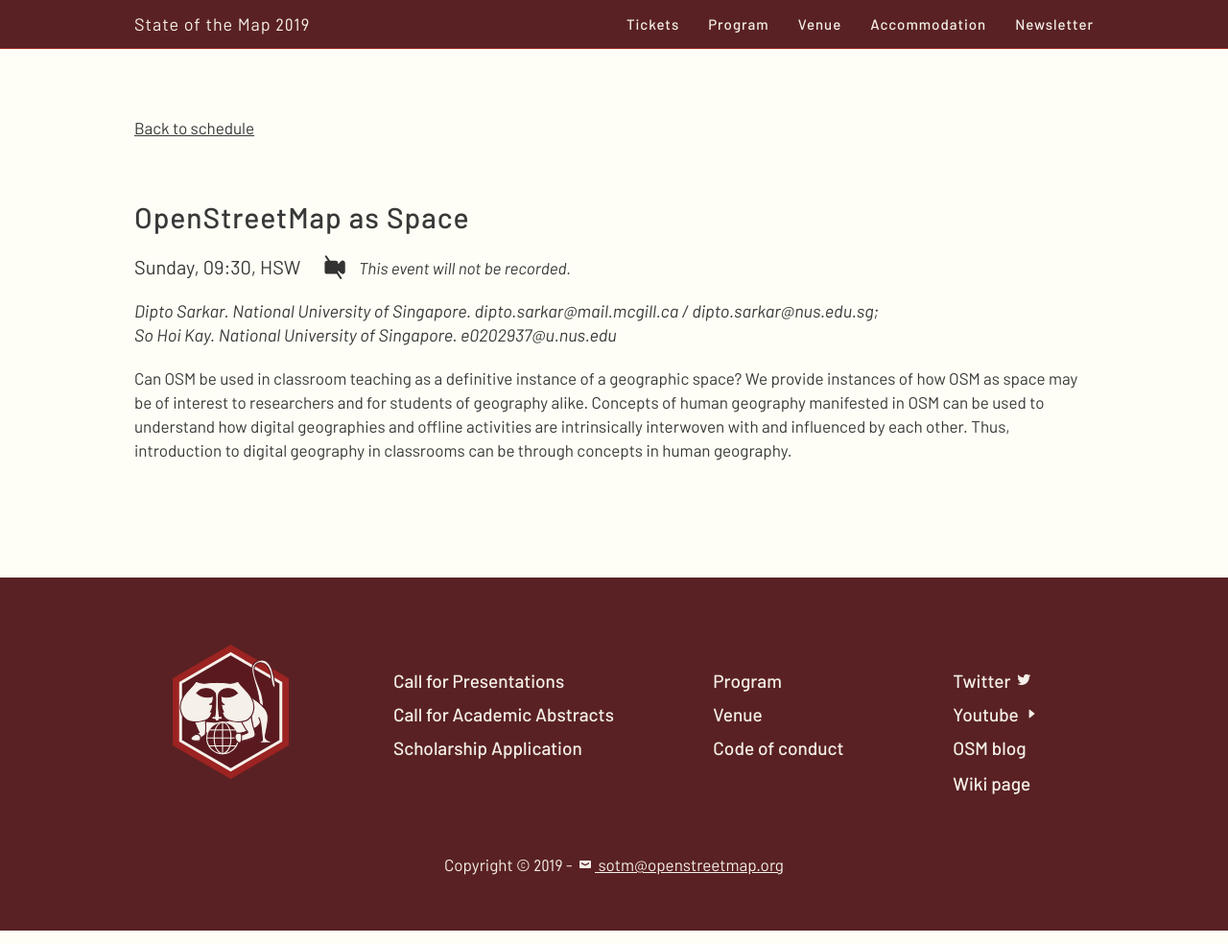
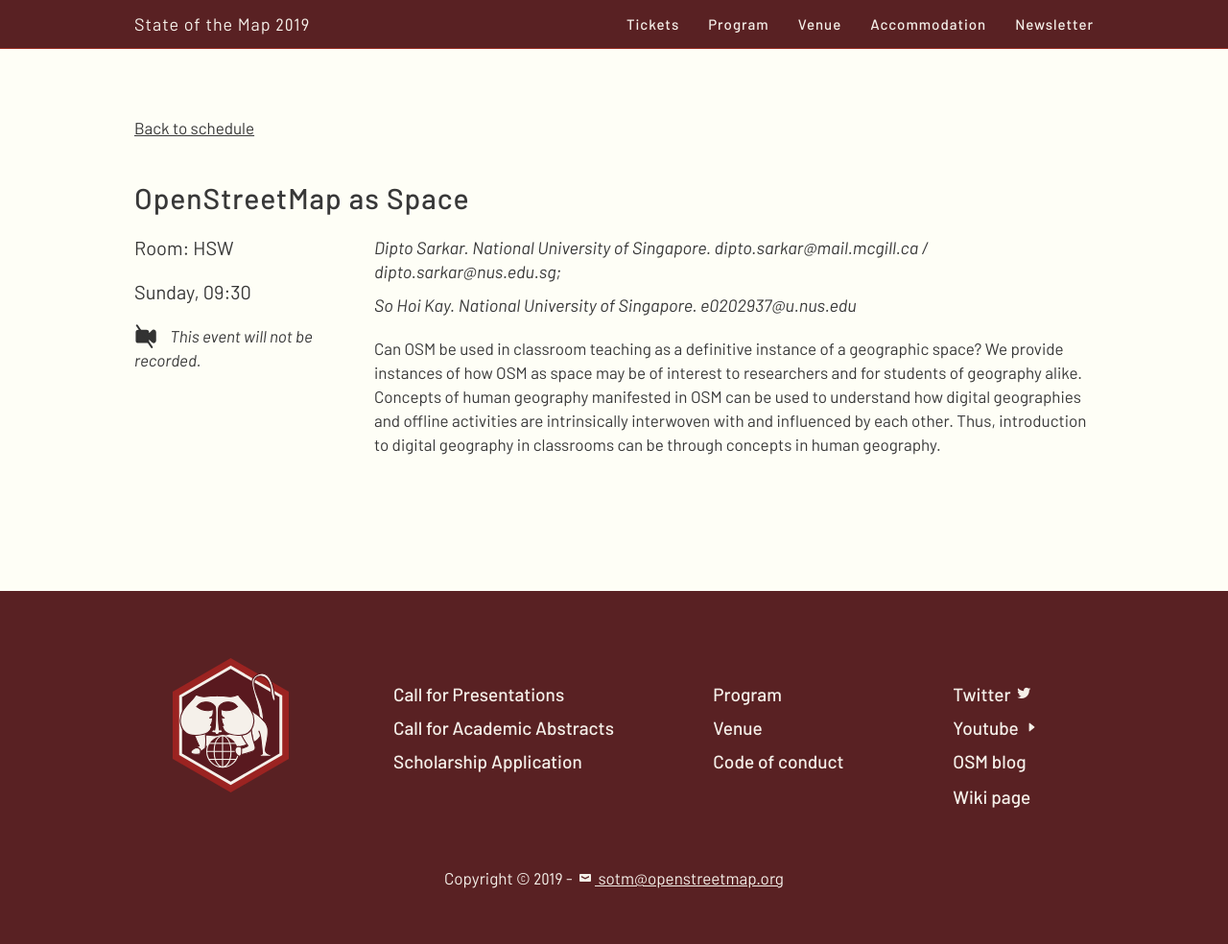
Before and after one commit to openstreetmap/stateofthemap-2019, a Jekyll site: the page built from sessions/SR88Y3.html, in a window 1280 px wide and 984 px high. Shown: the whole window at 96% size. Built offline with Jekyll 4.4.1, drawn with Linux system fonts in a browser that asks for light colours.

Commit message:
slight restyling of session page
* two column layout for better readability
* add "Room: " before room names
* slight space between speakers, make it a proper list

```diff
--- a/_layouts/session.html
+++ b/_layouts/session.html
@@ -6,18 +6,22 @@
 <div class='keyline-top pad8y program-page'>
   <div class='limiter'>
     <div class='pad4y col12 clearfix prose min-height'>
-          <p><a href='/program/#session_{{page.code}}'>Back to schedule</a></p>
-          <h1>{{page.title}}</h1>
-          <p>
-            <span class='abstract-time'>{{page.time}}, {{page.room}}</span>
-	    {% unless page.recording %}
-            <span class='abstract-no-recording'><img src="/img/novideo-dark.svg" class="noRecordingDark" height="25" alt="no recording" title="This session will not be recorded."> This event will not be recorded.</spap>
-	    {% endunless %}
-          </p>
-          </span>
-          <p class='abstract-speaker'>{{page.speaker_names_with_affiliations | join: '<br>' }}</p>
+      <a href='/program/#session_{{page.code}}'>Back to schedule</a>
+      <h1>{{page.title}}</h1>
 
-          {{content}}
+      <section class='col3'>
+        <p><span class='abstract-room'>Room: {{page.room}}</span></p>
+        <p><span class='abstract-time'>{{page.time}}</span></p>
+        {% unless page.recording %}
+          <p><span class='abstract-no-recording'><img src="/img/novideo-dark.svg" class="noRecordingDark" height="25" alt="no recording" title="This session will not be recorded."> This event will not be recorded.</span></p>
+        {% endunless %}
+      </section>
+      <section class='col9'>
+        <ul class='abstract-speaker'><li>{{page.speaker_names_with_affiliations | join: '</li><li>' }}</li></ul>
+
+        {{content}}
+
+      </section>
     </div>
   </div>
 </div>
```
Also changed, not shown: _includes/css/sotm2019.css (+6 -4 lines).
